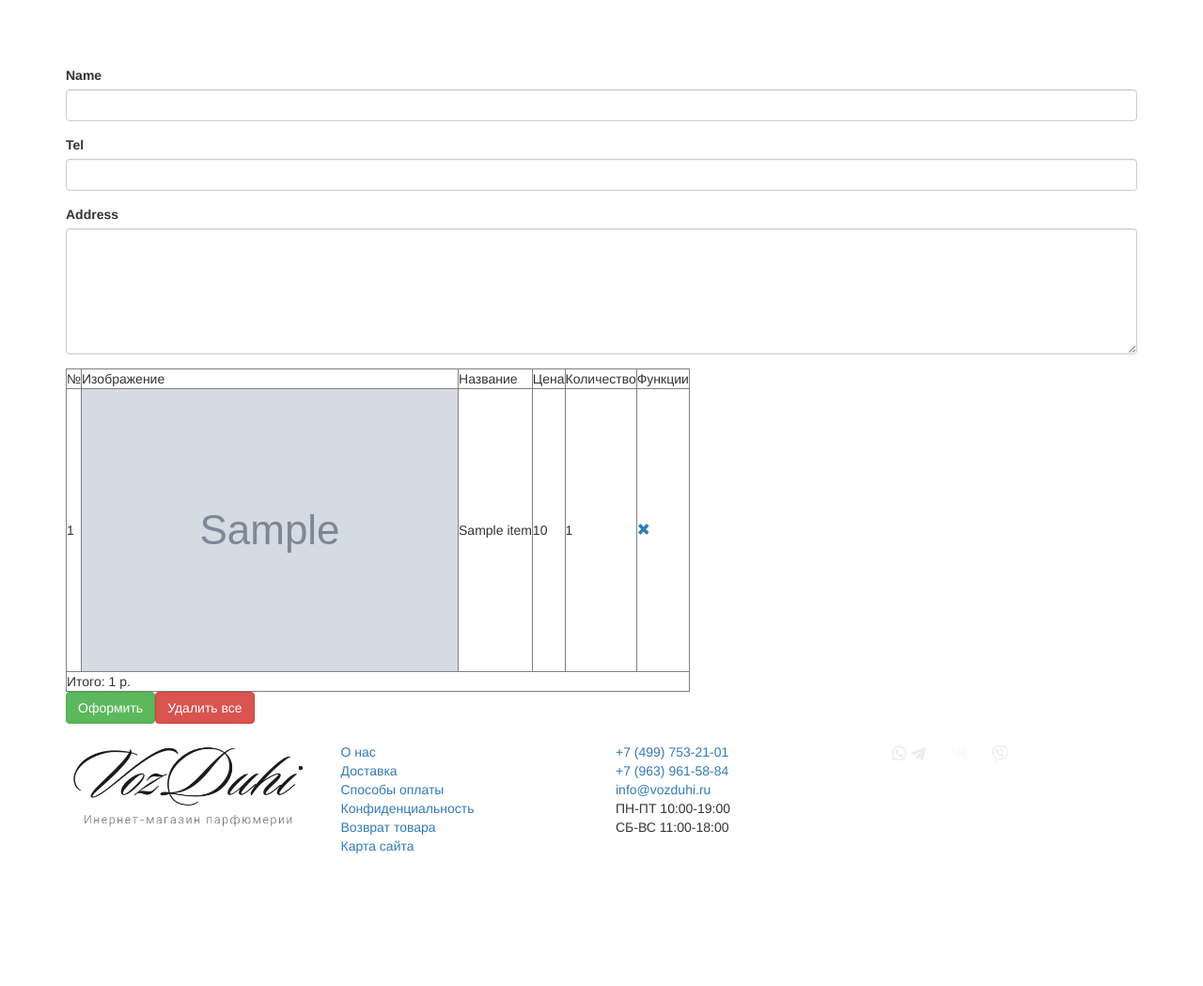
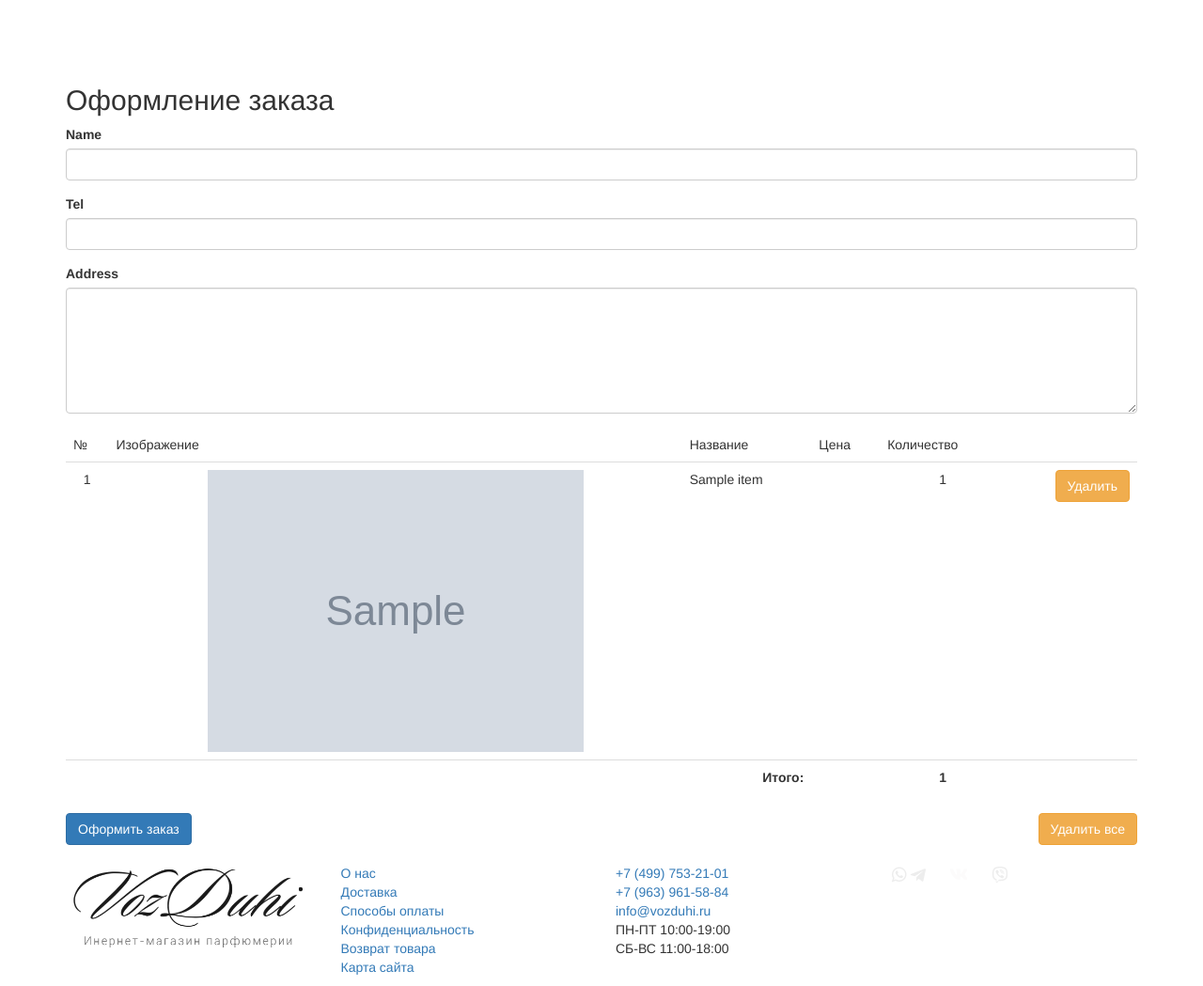
Before and after one commit to GHopperMSK/vozduhi.ru, a PHP site: template frontend/views/order/form.php in a window 1280 px wide. Shown: the whole page at 94% size. Before the commit the page ends 908 px from the top, so only its background shows below. Run offline with PHP 8.4, Linux system fonts and the light colour scheme; the template is opened without the code that fills it: most values are stand-ins (such as "Sample title", 1, 10 or a date in 2020); grey boxes marked "Sample" are stand-in pictures; form fields are guessed from the names that the template uses; data that the repository does not hold is empty; some libraries are stand-ins or nearby versions.

Commit message:
Improve cart appearance

```diff
--- a/common/models/Order.php
+++ b/common/models/Order.php
@@ -55,9 +55,9 @@ class Order extends \yii\db\ActiveRecord
     {
         return [
             'id' => 'ID',
-            'name' => 'Name',
-            'tel' => 'Tel',
-            'address' => 'Address',
+            'name' => 'Имя',
+            'tel' => 'Телефон',
+            'address' => 'Адресс',
             'status_id' => 'Status ID',
         ];
     }
--- a/common/models/SessionCart.php
+++ b/common/models/SessionCart.php
@@ -47,7 +47,7 @@ class SessionCart extends Model
             $this->items[$item->id] = [
                 'image' => $image,
                 'name' => $item->name,
-                'price' => $item->price,
+                'price' => $item->discount->price ? $item->discount->price : $item->price,
                 'count' => 1,
             ];
         }
--- a/frontend/controllers/ImageCacheController.php
+++ b/frontend/controllers/ImageCacheController.php
@@ -50,7 +50,7 @@ class ImageCacheController extends BaseController
                 $image = Imagine::resize($originFile, $matches[2], $matches[3]);
                 $size = $image->getSize();
 
-                if ($size->getWidth() > 250 && $size->getHeight() > 200) {
+                if ($size->getWidth() > 300 && $size->getHeight() > 300) {
                     $wmImage = Imagine::getImagine()
                         ->open(Yii::getAlias('@webroot/images/watermark.png'));
                     $wmSize = $wmImage->getSize();
--- a/frontend/views/item/view.php
+++ b/frontend/views/item/view.php
@@ -57,6 +57,7 @@ $this->params['breadcrumbs'] = $breadcrumbs;
                     'attribute' => $model,
                 ]);
             },
+            'emptyText' => false,
         ]); ?>
 
         <p><b>Цена:</b>
--- a/frontend/views/order/form.php
+++ b/frontend/views/order/form.php
@@ -1,10 +1,13 @@
 <?php
 use yii\helpers\Html;
 use yii\widgets\ActiveForm;
+use \yii\helpers\Url;
 
 /* @var $this yii\web\View */
 /* @var $sessionCart common\models\SessionCart */
 ?>
+
+<h2>Оформление заказа</h2>
 <?php $form = ActiveForm::begin(); ?>
 
 <?= $form->field($order, 'name')->textInput(['maxlength' => true]) ?>
@@ -13,14 +16,14 @@ use yii\widgets\ActiveForm;
 
 <?= $form->field($order, 'address')->textarea(['rows' => 6]) ?>
 
-<table border="1">
+<table class="table order_total">
     <thead>
         <td>№</td>
         <td>Изображение</td>
         <td>Название</td>
         <td>Цена</td>
         <td>Количество</td>
-        <td>Функции</td>
+        <td></td>
     </thead>
     <tbody>
     <?php $pos = 0; ?>
@@ -36,23 +39,46 @@ use yii\widgets\ActiveForm;
             'name' => "Cart[{$pos}][count]",
             'value' => $item['count'],
         ]) ?>
-        <td><?= $pos + 1 ?></td>
-        <td><?= Html::img($item['image']) ?></td>
+        <td class="text-center"><?= $pos + 1 ?></td>
+        <td class="text-center"><?= Html::img($item['image']) ?></td>
         <td><?= $item['name'] ?></td>
-        <td><?= $item['price'] ?></td>
-        <td><?= $item['count'] ?></td>
-        <td><?= Html::a('<span class="glyphicon glyphicon-remove"></span>', [
-                'cart/remove',
-                'item_id' => $itemId
-            ]) ?>
+        <td class="text-center">
+            <?= Html::tag('span', Yii::$app->formatter->asCurrency(
+                $item['price'],
+                null,
+                [\NumberFormatter::MAX_SIGNIFICANT_DIGITS => 100]
+            ))?>
+        </td>
+        <td class="text-center"><?= $item['count'] ?></td>
+        <td class="text-center">
+            <?= Html::a('Удалить', Url::to(['cart/remove', 'item_id' => $itemId]),
+                ['class' => 'btn btn-warning pull-right']) ?>
         </td>
     </tr>
     <?php $pos++; ?>
     <?php endforeach; ?>
-    <tr><td colspan="6">Итого: <?= $sessionCart->totalSum ?> р.</td></tr>
+    <tr><td class="text-right " colspan="3">
+        <strong>Итого:</strong>
+        </td>
+        <td class="text-center"><strong>
+        <?= Html::tag('span',
+            Yii::$app->formatter->asCurrency(
+                $sessionCart->totalSum,
+                null,
+                [\NumberFormatter::MAX_SIGNIFICANT_DIGITS => 100]
+            ))?>
+        </strong></td>
+        <td class="text-center">
+            <strong><?= $sessionCart->totalCount ?></strong>
+        </td>
+        <td class="text-center">
+        </td>
+    </tr>
     </tbody>
 </table>
-<?= Html::submitButton('Оформить', ['class' => 'btn btn-success']) ?>
-<?= Html::a('Удалить все', ['cart/purge', []], ['class' => 'btn btn-danger']) ?>
+<?= Html::a('Удалить все', ['cart/purge', []], ['class' => 'btn btn-warning pull-right']) ?>
+<?= Html::submitButton('Оформить заказ', ['class' => 'btn btn-primary']) ?>
+
+
 
 <?php ActiveForm::end(); ?>
--- a/frontend/views/order/view.php
+++ b/frontend/views/order/view.php
@@ -6,8 +6,8 @@ use yii\widgets\ActiveForm;
 /* @var $order common\models\Order */
 ?>
 
-<?= $order->name ?>
+<p><?= $order->name ?></p>
 
-<?= $order->tel ?>
+<p><?= $order->tel ?></p>
 
-<?= $order->address ?>
+<p><?= $order->address ?></p>
```
Also changed, not shown: frontend/views/sessionCart/cart.php (+13 -2 lines), frontend/web/css/site.css (+9 -0 lines).
